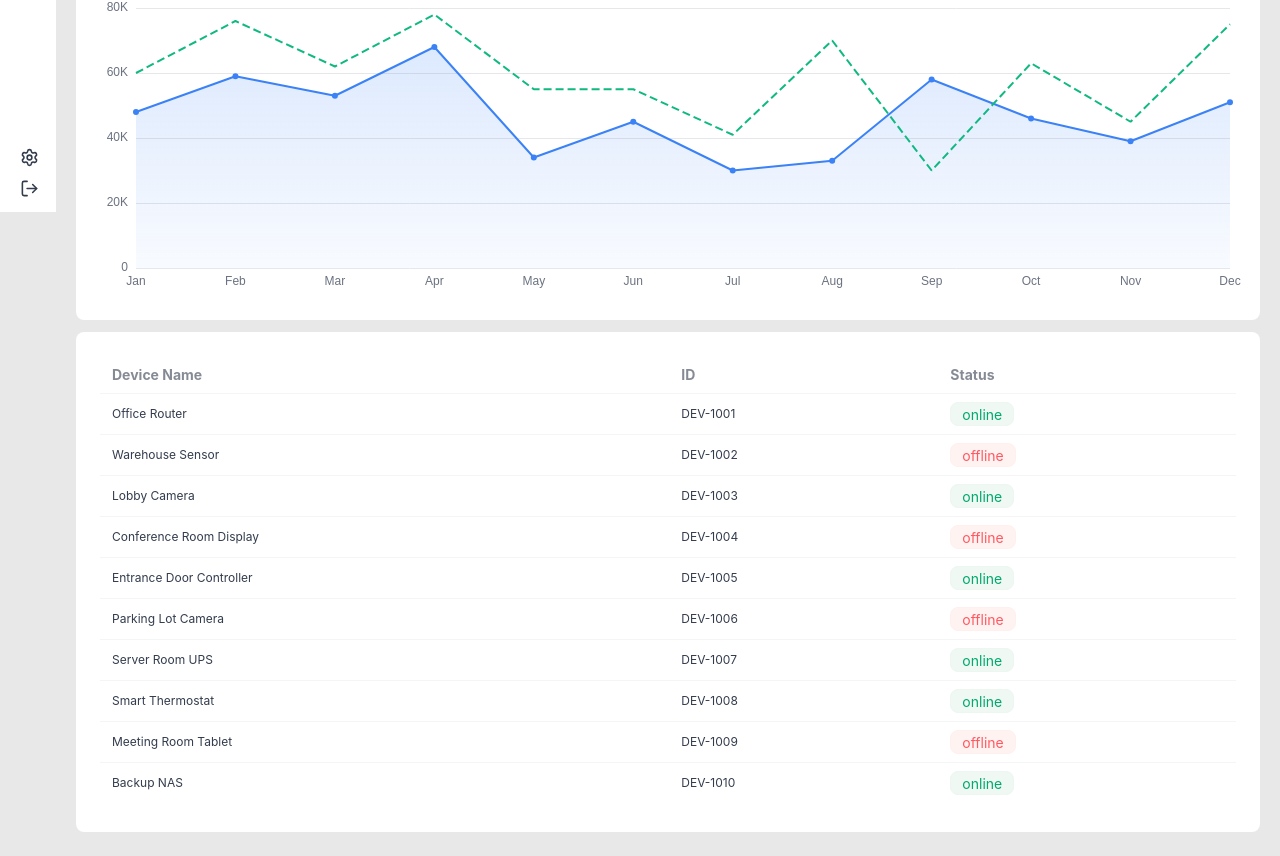
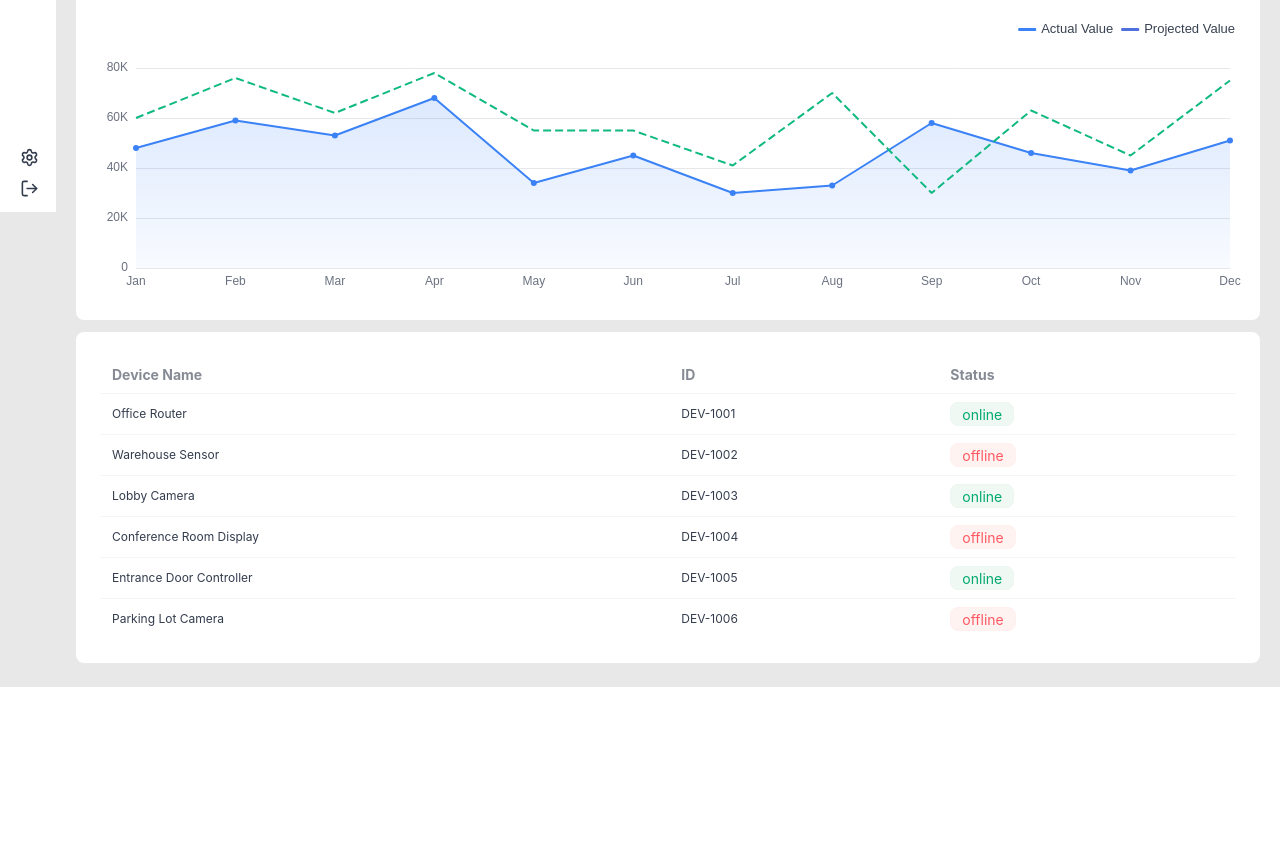
Before and after one commit to lola-emil/energy-monitor, a Vue app in the folder frontend/: page / in a window 1280 px wide. Shown: the part 588-1444 px from the top of the page. After the commit the page ends 1275 px from the top, so only its background shows below. Built offline with nearby package versions, Linux system fonts and the light colour scheme.

Commit message:
Isolate sidebar to login page

```diff
--- a/frontend/src/App.vue
+++ b/frontend/src/App.vue
@@ -1,12 +1,13 @@
 <script setup lang="ts">
-import { RouterView } from 'vue-router';
+import { RouterView, useRoute } from 'vue-router';
 import Sidebar from './components/Sidebar.vue';
+import { onMounted } from 'vue';
+
+
 </script>
 
 <template>
-  <Sidebar>
         <RouterView />
-  </Sidebar>
 </template>
 
 <style scoped></style>
--- a/frontend/src/views/AnalyticsView.vue
+++ b/frontend/src/views/AnalyticsView.vue
@@ -1,8 +1,9 @@
 <script setup lang="ts">
 import Navbar from "@/components/Navbar.vue";
+import Sidebar from "@/components/Sidebar.vue";
 import useEchart from "@/composables/useECharts";
 import type { EChartsOption } from "echarts";
-import { Leaf, Plug, Zap, Atom, Radio, RotateCw, Printer} from "lucide-vue-next"
+import { Leaf, Plug, Zap, Atom, Radio, RotateCw, Printer } from "lucide-vue-next"
 import { onMounted, ref, useTemplateRef } from "vue";
 
 const devices = [
@@ -42,30 +43,7 @@ const devices = [
         mac_address: "00:1A:2B:3C:4D:06",
         status: "offline"
     },
-    {
-        device_name: "Server Room UPS",
-        device_id: "DEV-1007",
-        mac_address: "00:1A:2B:3C:4D:07",
-        status: "online"
-    },
-    {
-        device_name: "Smart Thermostat",
-        device_id: "DEV-1008",
-        mac_address: "00:1A:2B:3C:4D:08",
-        status: "online"
-    },
-    {
-        device_name: "Meeting Room Tablet",
-        device_id: "DEV-1009",
-        mac_address: "00:1A:2B:3C:4D:09",
-        status: "offline"
-    },
-    {
-        device_name: "Backup NAS",
-        device_id: "DEV-1010",
-        mac_address: "00:1A:2B:3C:4D:10",
-        status: "online"
-    }
+
 ];
 
 const barChartEl = useTemplateRef<HTMLDivElement>("pie-chart");
@@ -201,19 +179,23 @@ onMounted(() => {
 </script>
 
 <template>
+    <Sidebar>
+
         <Navbar title="Dashboard & Analytics" />
 
         <main class="px-5 mt-3">
             <div class="my-3 flex justify-between items-end">
                 <div class="flex items-center gap-1">
-                <input type="datetime-local" class="input" v-model="dateTime"/>
+                    <input type="datetime-local" class="input" v-model="dateTime" />
 
                     <button class="btn btn-ghost btn-square">
                         <RotateCw :size="20" />
                     </button>
                 </div>
                 <div>
-                <button class="btn btn-primary"><Printer :size="19"/> Print Report</button>
+                    <button class="btn btn-primary">
+                        <Printer :size="19" /> Print Report
+                    </button>
                 </div>
             </div>
             <section class="grid grid-cols-3 min-h-96 gap-3">
@@ -297,12 +279,15 @@ onMounted(() => {
             <section class="mt-3 min-h-96 grid">
                 <div class="card bg-base-100">
                     <div class="card-body p-3 px-0">
+                        <div class="p-3 px-5">
+                            <p class="text-lg font-semibold">Energy Usage (Monthly)</p>
+                        </div>
                         <div ref="pie-chart" class="h-full"></div>
                     </div>
                 </div>
             </section>
 
-        <section class="mt-3 min-h-125 grid">
+            <section class="mt-3 h-max grid">
                 <div class="card bg-base-100">
                     <div class="card-body">
                         <table class="table table-sm">
@@ -333,4 +318,5 @@ onMounted(() => {
         </main>
 
         <br>
+    </Sidebar>
 </template>
--- a/frontend/src/views/DeviceListView.vue
+++ b/frontend/src/views/DeviceListView.vue
@@ -1,5 +1,6 @@
 <script setup lang="ts">
 import Navbar from "@/components/Navbar.vue";
+import Sidebar from "@/components/Sidebar.vue";
 import { Wifi, Plus } from "lucide-vue-next";
 import { ref } from "vue";
 
@@ -7,8 +8,9 @@ const items = ref([1, 2, 3, 4, 5, 6, 7]);
 </script>
 
 <template>
+    <Sidebar>
         <main>
-        <Navbar title="Your Devices"/>
+            <Navbar title="Your Devices" />
 
             <div class="px-5 mt-3">
                 <section>
@@ -16,7 +18,7 @@ const items = ref([1, 2, 3, 4, 5, 6, 7]);
                         <input type="text" class="input" placeholder="Search">
 
                         <button class="btn btn-primary">
-                        <Plus :size="16" class="p-0"/>
+                            <Plus :size="16" class="p-0" />
                             Add Device
                         </button>
                     </div>
@@ -41,4 +43,5 @@ const items = ref([1, 2, 3, 4, 5, 6, 7]);
                 </section>
             </div>
         </main>
+    </Sidebar>
 </template>
--- a/frontend/src/views/SettingsView.vue
+++ b/frontend/src/views/SettingsView.vue
@@ -1,12 +1,15 @@
 <script setup lang="ts">
 import Navbar from '@/components/Navbar.vue';
+import Sidebar from '@/components/Sidebar.vue';
 
 </script>
 
 <template>
-    <Navbar title="Settings"/>
+    <Sidebar>
+        <Navbar title="Settings" />
 
-    <main>
+        <main>
 
-    </main>
+        </main>
+    </Sidebar>
 </template>
```
Lines whose indentation alone changed are shown as unchanged.
